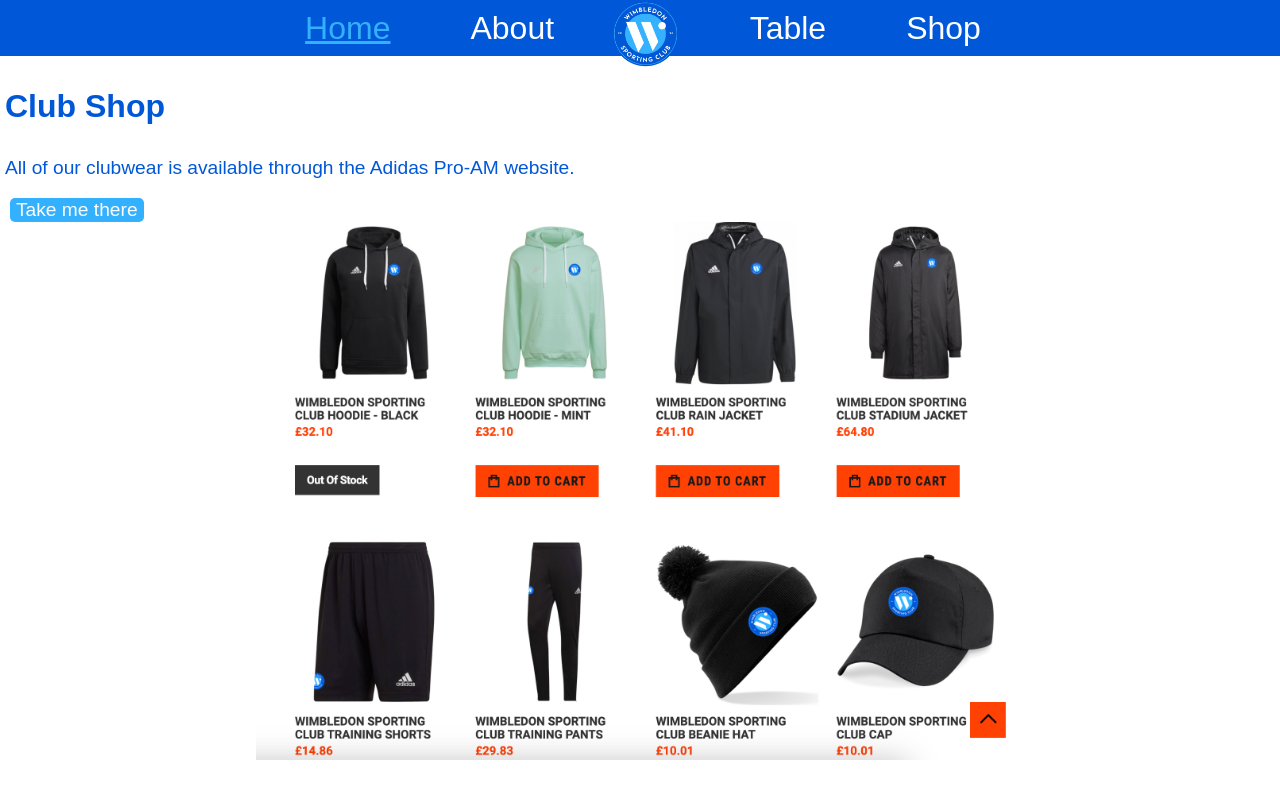
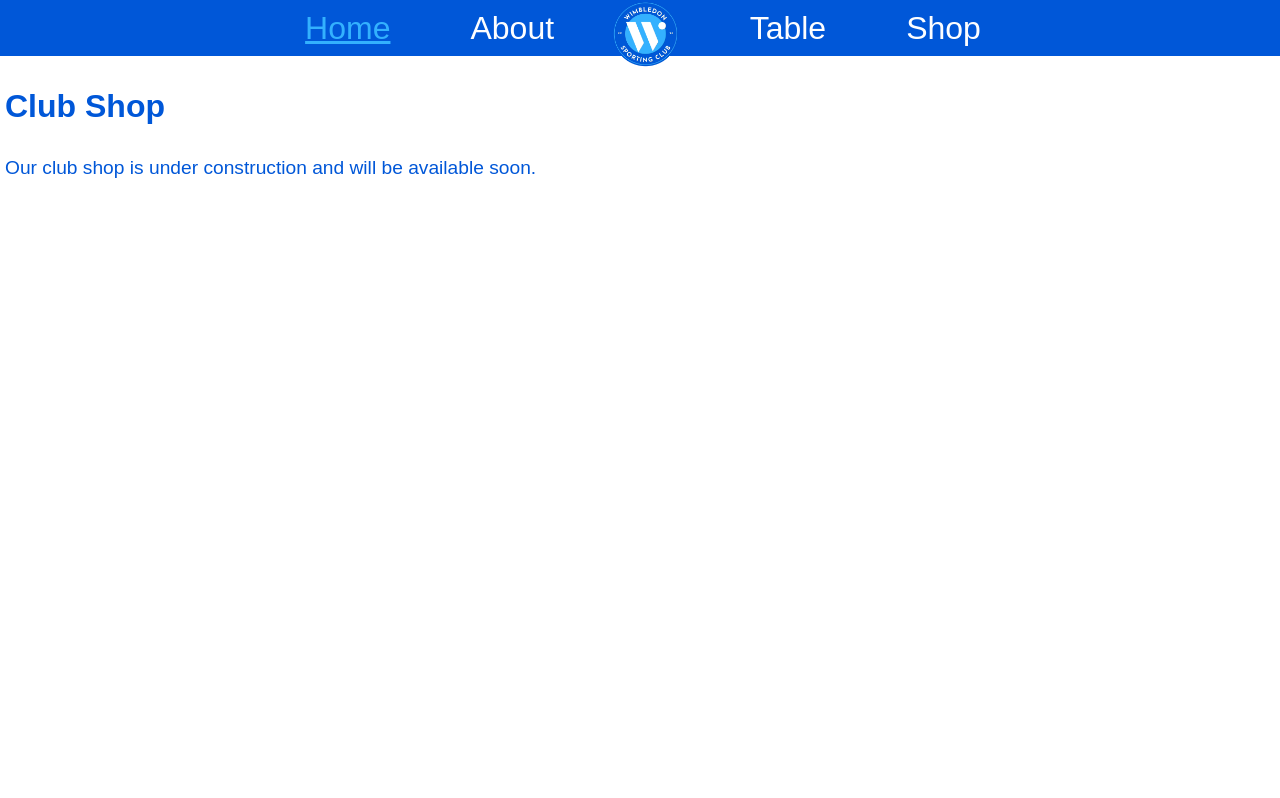
Before and after one commit to hasanshahid99/WSC-Site, a React (Create React App) app in the folder wimbledon-sporting-club/: page /shop in a window 1280 px wide. Built offline with nearby package versions, Linux system fonts and the light colour scheme; a web font is replaced by a local one.

Commit message:
pictuire height

```diff
--- a/wimbledon-sporting-club/src/App.scss
+++ b/wimbledon-sporting-club/src/App.scss
@@ -224,7 +224,7 @@
 //about page
 #team-pic {
   width: 100%;
-  height: 0%;
+  height: auto;
 }
 .info {
   display: flex;
--- a/wimbledon-sporting-club/src/pages/Shop.tsx
+++ b/wimbledon-sporting-club/src/pages/Shop.tsx
@@ -11,11 +11,11 @@
   return (
     <div>
       <h3 id="club">Club Shop</h3>
-      <p className='para'>All of our clubwear is available through the Adidas Pro-AM website.</p>
-      <button onClick={handleClick}>Take me there</button>
+      <p className='para'>Our club shop is under construction and will be available soon.</p>
+      {/* <button onClick={handleClick}>Take me there</button>
       <div id="shop-pic">
-      <img id="shop"src="assets/Club/Shop.png" alt="pro-am"/>
-      </div>
+      <img id="shop"src="assets/Club/Shop.png" alt="pro-am"/> */}
+      {/* </div> */}
     </div>
   )
 }
```
